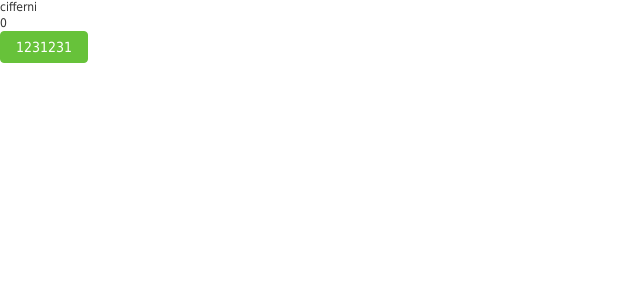
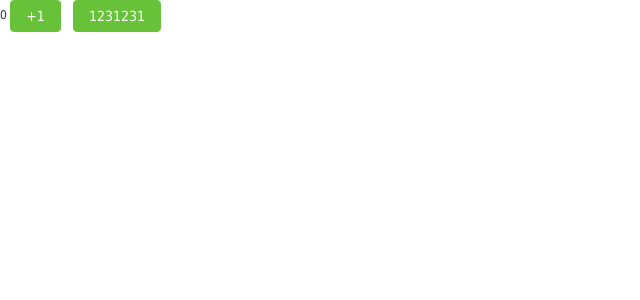
Before and after one commit to Cifferni/logbbook, a Vue app: page /#/homePage in a window 1280 px wide. Shown: the top 300 px of the page, without its empty margins (0-640 px from the left). Built offline with nearby package versions, Linux system fonts and the light colour scheme.

Commit message:
feat: 修改路由缓存

```diff
--- a/src/App.vue
+++ b/src/App.vue
@@ -1,10 +1,13 @@
 <template>
-    <router-view v-slot="{ Component, route }">
-        <!-- 使用任何自定义过渡和回退到 `fade` -->
-        <transition :name="transition" mode="out-in">
-            <component :is="Component" />
-        </transition>
-    </router-view>
+    <div>
+        <router-view v-slot="{ Component, route }">
+                <transition :name="transition" mode="out-in">
+                    <keep-alive :max="10">
+                        <component :is="Component" v-if="route.meta.keepAlive" />
+                    </keep-alive>
+                </transition>
+        </router-view>
+    </div>
 </template>
 <script lang="ts" setup>
 import { computed } from 'vue'
--- a/src/api/axios.ts
+++ b/src/api/axios.ts
@@ -1,6 +1,5 @@
 import axios from 'axios'
 const baseURL = import.meta.env.VITE_BASE_API
-console.log(baseURL)
 const request = axios.create({
     baseURL: '/api',
     timeout: 5000
--- a/src/pages/homePage/index.vue
+++ b/src/pages/homePage/index.vue
@@ -1,24 +1,21 @@
 <template>
     <div>
-        <div>cifferni</div>
-        <div>{{ data.num }}</div>
+        {{num}}
+        <ElButton type="success" @click="jia">+1</ElButton>
         <ElButton type="success" @click="add">1231231</ElButton>
     </div>
 </template>
-<script lang="ts" setup>
-import { reactive, onMounted } from 'vue'
+<script lang="ts" setup name="homePage">
+import { ref } from 'vue'
 import { useRouter } from 'vue-router'
-import { ElButton } from 'element-plus'
+import { ElButton, ElMenu, ElMenuItem, ElSubMenu } from 'element-plus'
+const num = ref(0)
 const router = useRouter()
-interface DataType {
-    num: number
-}
-const data = reactive<DataType>({
-    num: 0
-})
-onMounted(() => {})
 const add = (): void => {
     router.push('/page')
 }
+const jia = () => {
+    num.value += 1
+}
 </script>
 <style scoped></style>
--- a/src/pages/page/index.vue
+++ b/src/pages/page/index.vue
@@ -1,26 +1,11 @@
 <template>
-    <div>
-        <button @click="add">13123123</button>
-    </div>
+<ElButton @click="add">asdfasdf</ElButton>
 </template>
 <script lang="ts" setup>
-import { onMounted } from 'vue'
+import { ElButton } from 'element-plus'
 import { useRouter } from 'vue-router'
-import request from '@/api/axios'
 const router = useRouter()
-onMounted(() => {
-    request
-        .get('/weather_mini?city=北京')
-        .then((response) => {
-            console.log(response)
-        })
-        .catch((error) => {
-            console.log(error, 'error')
-        })
-    console.log(import.meta.env.VITE_BASE_API)
-})
-const add = (): void => {
+const add = () => {
     router.push('/homePage')
 }
 </script>
-<style scoped></style>
--- a/src/router/routes.ts
+++ b/src/router/routes.ts
@@ -4,13 +4,14 @@ const routes: Array<RouteRecordRaw> = [
         path: '/homePage',
         name: 'homePage',
         component: () => import('@/pages/homePage/index.vue'),
-        meta: { transition: 'fade' } as { transition: string }
+        meta: { transition: 'fade', keepAlive: true }
     },
     {
         path: '/page',
         name: 'page',
         component: () => import('@/pages/page/index.vue'),
-        meta: { transition: 'fade' }
-    }
+        meta: { transition: 'fade', keepAlive: false }
+    },
+    { path: '/', redirect: '/homePage' }
 ]
 export default routes
--- a/src/utils/banConsole.ts
+++ b/src/utils/banConsole.ts
@@ -1,5 +1,5 @@
 // 禁止打开控制台
-export function banConsole() {
+export function banConsole():void {
     if (import.meta.env.MODE === 'production') {
         if (
             window.outerHeight - window.innerHeight > 200 ||
--- a/vite.config.ts
+++ b/vite.config.ts
@@ -3,7 +3,7 @@ import vue from '@vitejs/plugin-vue'
 import { resolve } from 'path'
 import ElementPlus from 'unplugin-element-plus/vite'
 import viteCompression from 'vite-plugin-compression'
-export default defineConfig(({ command, mode }) => {
+export default defineConfig(({ mode }) => {
     const env = loadEnv(mode, process.cwd(), '')
     let sourcemap: 'inline' | boolean | 'hidden' = false
     if (env.VITE_CREATE_SOURCEMAP === 'inline') {
```
